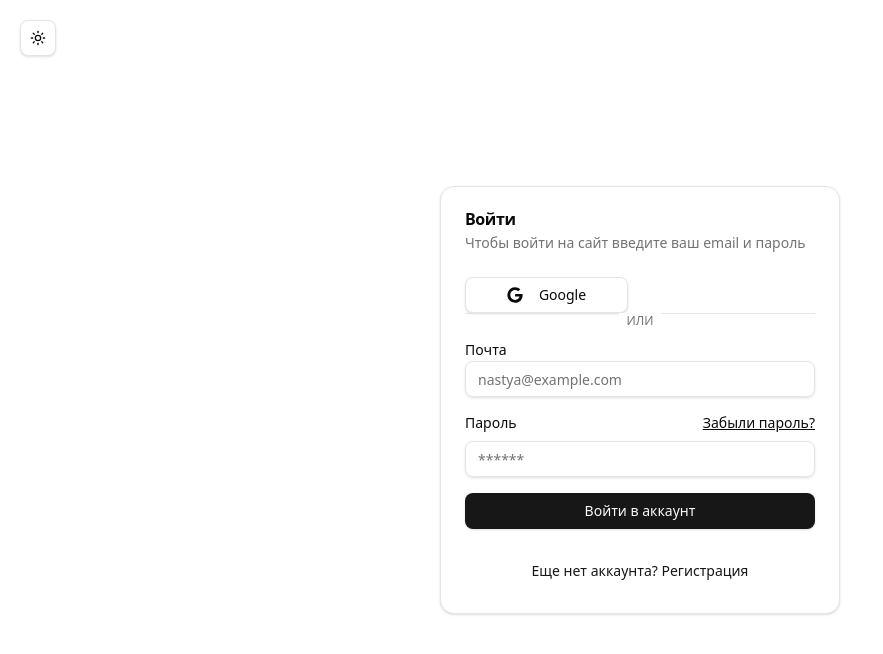
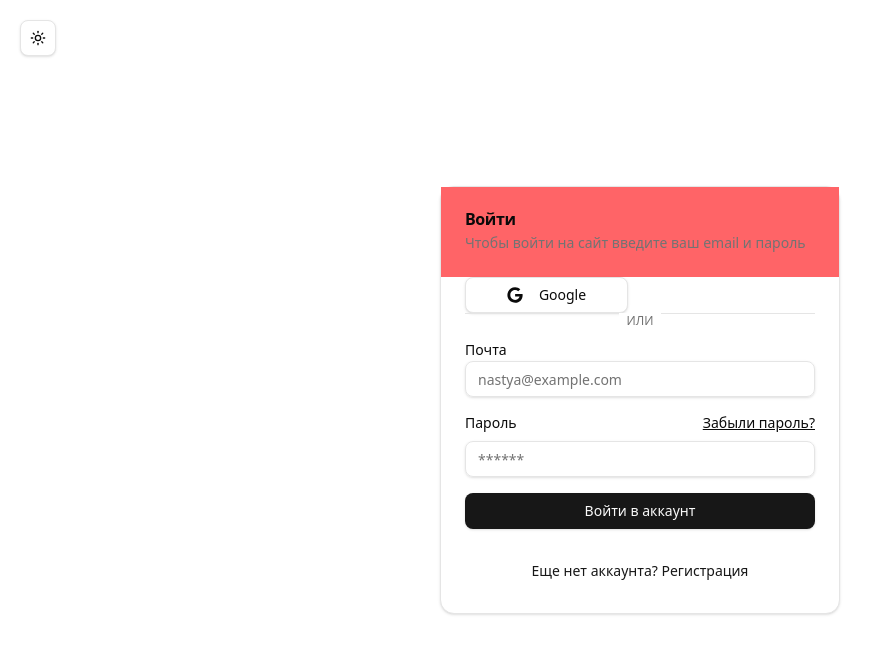
Before and after one commit to NastyaSkreka/session-auth-client, a Next.js app: page /auth/login in a window 1280 px wide. Shown: the top 654 px of the page, without its empty margins (0-883 px from the left). Built offline with nearby package versions, Linux system fonts and the light colour scheme; no server answers.

Commit message:
fix: Change bg color

```diff
--- a/src/features/auth/components/AuthWrapper.tsx
+++ b/src/features/auth/components/AuthWrapper.tsx
@@ -21,7 +21,7 @@ export function AuthWrapper({
 }: PropsWithChildren<AuthWrapperProps>) {
     return (
         <Card className='w-[400px]'>
-            <CardHeader className=''>
+            <CardHeader className='bg-red-400'>
                 <CardTitle>{heading}</CardTitle>
                 {description && (
                     <CardDescription>{description}</CardDescription>
```
